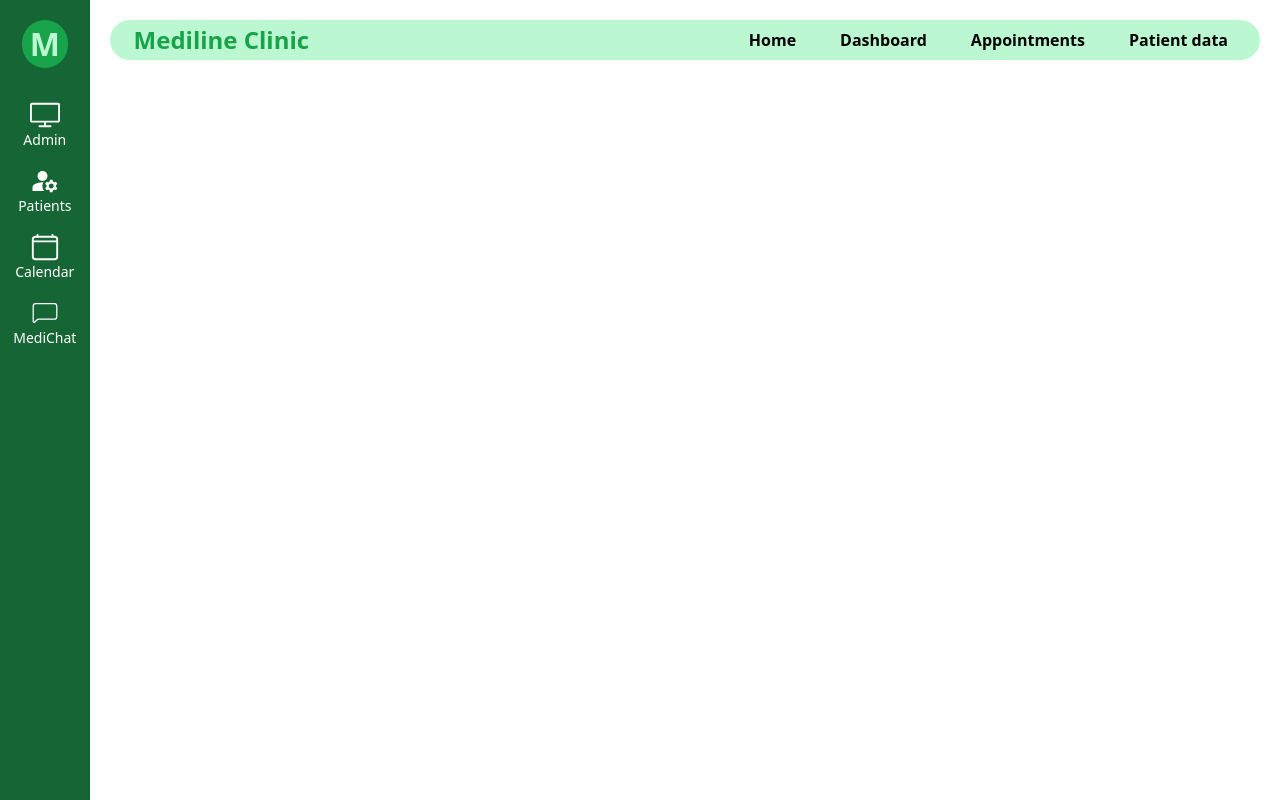
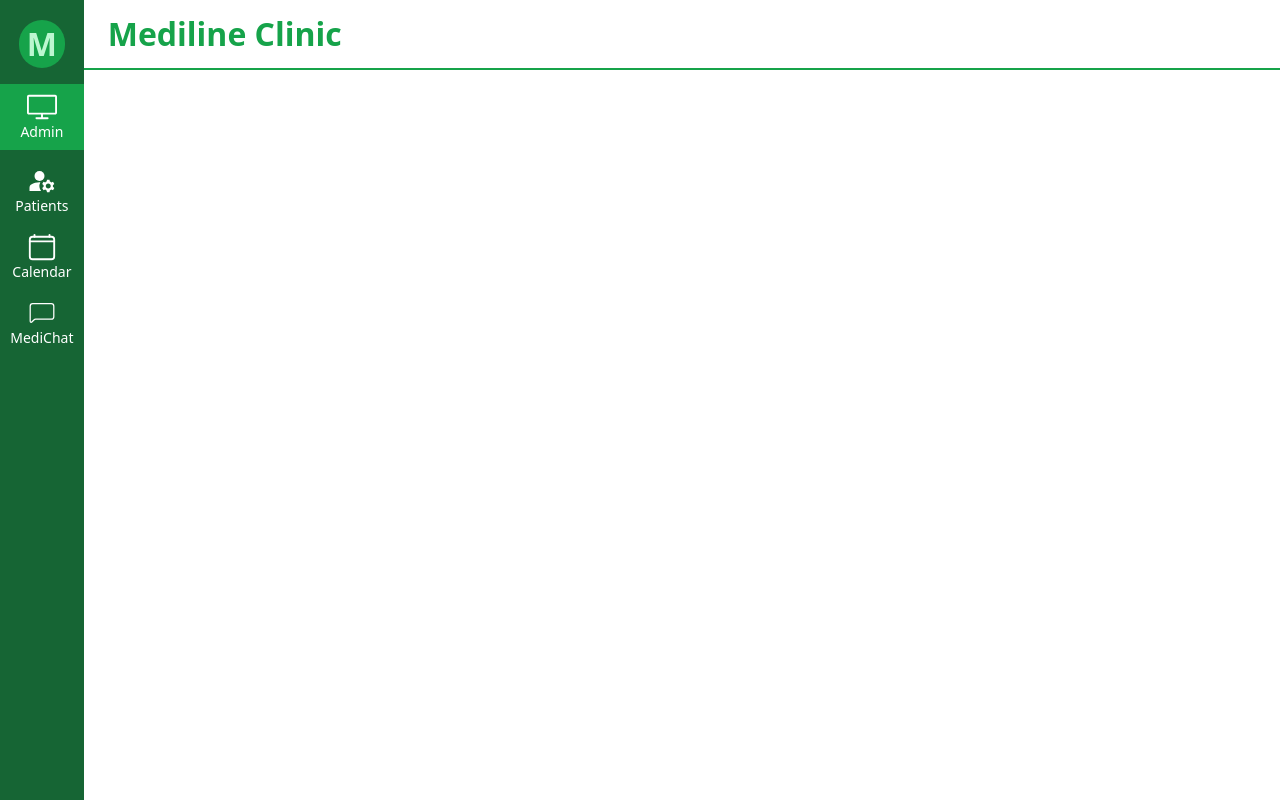
Before and after one commit to AMAY27/Mediline_frontend, a React (Vite) app in the folder mediline-frontend/: page /mediline/doctor/dashboard in a window 1280 px wide. Built offline with nearby package versions, Linux system fonts and the light colour scheme.

Commit message:
Tailwind classes setup for doctor end components

```diff
--- a/mediline-frontend/src/Doctors/Components/BaseNav/BaseNav.tsx
+++ b/mediline-frontend/src/Doctors/Components/BaseNav/BaseNav.tsx
@@ -9,30 +9,30 @@ import { CiChat1 } from "react-icons/ci";
 
 const BaseNav = () => {
   return (
-    <div className='flex flex-col items-center bg-green-800 pt-5 w-[7%] h-screen space-y-4 px-4'>
+    <div className='flex flex-col items-center bg-green-800 pt-5 w-[7%] h-screen'>
         <div className='bg-green-600 font-bold rounded-full px-2 text-[2rem] font-bold flex items-center mb-4'>
             <h2 className='text-green-200'>M</h2>
         </div>
-        <div className='flex flex-col items-center text-center text-sm break-words text-white'>
+        <div className='flex flex-col items-center text-center text-sm break-words w-full py-2 text-white mb-4 bg-green-600'>
             <div className='text-3xl'>
                 <SlScreenDesktop/>
             </div>
             <h2>Admin</h2>
         </div>
-        <div className='flex flex-col items-center text-center text-sm break-words text-white'>
+        <div className='flex flex-col items-center text-center text-sm break-words mb-4 text-white'>
             <div className='text-3xl'>
                 <MdManageAccounts/>
             </div>
             <h2>Patients</h2>
             {/* <h2 className='text-ellipsis overflow-hidden ...'>management</h2> */}
         </div>
-        <div className='flex flex-col items-center text-center text-sm break-words text-white'>
+        <div className='flex flex-col items-center text-center text-sm break-words mb-4 text-white'>
             <div className='text-3xl'>
                 <IoCalendarClearOutline/>
             </div>
             <h2>Calendar</h2>
         </div>
-        <div className='flex flex-col items-center text-center text-sm break-words text-white'>
+        <div className='flex flex-col items-center text-center text-sm break-words mb-4 text-white'>
             <div className='text-3xl'>
                 <CiChat1/>
             </div>
--- a/mediline-frontend/src/Doctors/Components/Navbar/Navbar.tsx
+++ b/mediline-frontend/src/Doctors/Components/Navbar/Navbar.tsx
@@ -36,12 +36,12 @@ const Navbar = () => {
                         <path strokeLinecap='round' strokeLinejoin='round' strokeWidth='2' d='M4 6h16M4 12h16m-7 6h7' />
                     </svg>
                 </div>
-                <div className='nav-items'>
+                {/* <div className='nav-items'>
                     <div className='nav-item'>Home</div>
                     <div className='nav-item'>Dashboard</div>
                     <div className='nav-item'>Appointments</div>
                     <div className='nav-item'>Patient data</div>
-                </div>
+                </div> */}
             </>
         </nav>}
     </>
--- a/mediline-frontend/src/Doctors/Components/Navbar/navbar.css
+++ b/mediline-frontend/src/Doctors/Components/Navbar/navbar.css
@@ -1,14 +1,17 @@
 .nav-bar{
-    background-color: #bbf7d0;
+    /* background-color: #bbf7d0; */
     padding-inline: 1.5rem;
     display: flex;
     justify-content: space-between;
     align-items: center;
     color: black;
     height: fit-content;
-    border-radius: 25px;
-    margin-top: 20px;
-    margin-inline: 20px;
+    /* border-radius: 25px; */
+    /* margin-top: 20px; */
+    /* margin-inline: 20px; */
+    padding-block: 10px;
+    border-bottom: 2px solid #16A34A;
+    /* position :absolute; */
 
 }
 
@@ -19,7 +22,7 @@
 .nav-bar h2{
     font-weight: bolder;
     color: #16A34A;
-    font-size: x-large;
+    font-size: xx-large;
 }
 
 .menu-svg{
```
